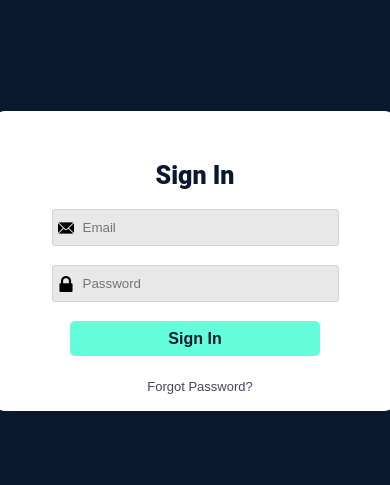
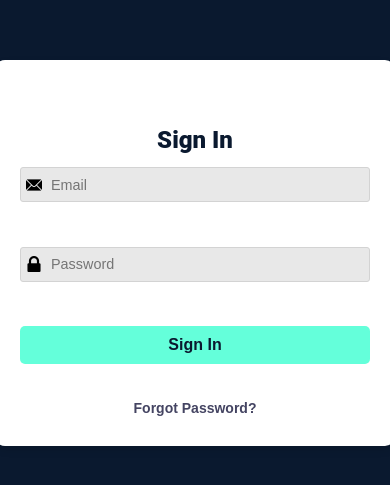
Before and after one commit to ONECSPROJECT/WEBIFY_FRONT, a React (Vite) app in the folder Front/: page / in a window 390 px wide. Shown: the part 169-654 px from the top of the page. Built offline with nearby package versions, Linux system fonts and the light colour scheme.

Commit message:
responsiveness

```diff
--- a/Front/src/Auth.module.css
+++ b/Front/src/Auth.module.css
@@ -1,98 +1,111 @@
-body{
+body {
     background-color: #0A192F;
     display: flex;
     justify-content: center;
     align-items: center;
-    height: 100vh;
-    color:#0A192F ;
+    min-height: 100vh;
+    color: #0A192F;
     font-family: 'Roboto', 'Gill Sans MT', Calibri, 'Trebuchet MS', sans-serif;
-
+    margin: 0;
+    padding: 0 1rem;
+    box-sizing: border-box;
   }
 
-.emailIcon{
+  .emailIcon {
     position: absolute;
     width: 20px;
   }
 
-.container{
+  .container {
     font-weight: 800;
     display: flex;
     justify-content: center;
     align-items: center;
-  height: 100vh;
+    flex-direction: column;
     background-color: white;
-    width: 400px;
-    height: 300px;
+    width: 100%;
+    min-width: 400px;
+    height: auto;
+    max-height: 400px;
+    padding: 1rem;
     border-radius: 10px;
     text-align: center;
-}
-form{
-    height: 200px;
-    width: 300px;
+    box-shadow: 0 4px 8px rgba(0, 0, 0, 0.1);
   }
 
-.container .Signin{
-    transform: translateY(100px);
-    font-size: 25px;
+  form {
+    width: 100%;
+    min-width: 300px;
+    display: flex;
+    flex-direction: column;
+    gap: 0.8rem;
   }
 
-.email {
+  .container .Signin {
+    transform: translateY(50px);
+    font-size: 1.5rem;
+  }
+
+  .email, .password {
     border: 0.5px solid rgb(211, 211, 211);
     border-radius: 3px;
-    background-image: url('./assets/mail.png');
     background-color: rgb(232, 232, 232);
     background-repeat: no-repeat;
     background-position: 5px center;
     background-size: 16px 16px;
     padding: 5px 5px 5px 30px;
-    width: 250px;
-    height: 25px;
+    width: 100%;
+    min-width: 350px;
+    height: 35px;
+    font-size: 0.9em  ;
+    box-sizing: border-box;
   }
+  form{
+    display: flex;
+    align-items: center;
+  }
+  .email {
+    background-image: url('./assets/mail.png');}
 
-.password{
-    border: 0.5px solid rgb(211, 211, 211);
-    border-radius: 3px;
-    background-image:url('./assets/padlock.png');
-    background-color: rgb(232, 232, 232);
-    background-repeat: no-repeat;
-    background-position: 5px center;
-    background-size: 16px 16px;
-    padding: 5px 5px 5px 30px;
-    width: 250px;
-    height: 25px;
-}
+  .password {
+    background-image: url('./assets/padlock.png');}
 
-
-.sub{
-    font-size: 16px;
+  .sub {
+    font-size: 1rem;
     border-radius: 5px;
-    height: 35px;
-    width: 250px;
+    height: 38px;
+    width: 100%;
     font-weight: 700;
     border: none;
     background-color: #64FFDA;
     cursor: pointer;
+    transition: background-color 0.3s ease;
   }
 
-.ForgotPass{
+  .sub:hover {
+    background-color: #52e0bf;
+  }
+
+  .ForgotPass {
     border: none;
     background-color: transparent;
-    position: absolute;
-    transform: translate(-170px,10px);
     color: #444462;
-    font-weight: normal;
-    font-size: 13px;
+    font-size: 0.875rem;
     cursor: pointer;
+    margin-top: 0.5rem;
   }
 
-.ForgotPass:hover{
+  .ForgotPass:hover {
     border: none;
     background-color: transparent;
-    position: absolute;
-    transform: translate(-170px,10px);
     color: #444462;
-    font-weight: normal;
-    font-size: 13px;
+    font-size: 0.875rem;
     cursor: pointer;
     text-decoration: underline;
   }
+
+
+
+  *, *::before, *::after {
+    box-sizing: inherit;
+  }
--- a/Front/src/ForgotPass.jsx
+++ b/Front/src/ForgotPass.jsx
@@ -15,7 +15,7 @@ function ForgotPass(){
         try{
             const data = await axios.post("",{email});
             setResponse("Check your email for the reset link");
-            ResetRef.current.style.display="none";
+                        ResetRef.current.style.display="none";
             CheckRef.current.style.display="flex"
 
         }
--- a/Front/src/ForgotPass.module.css
+++ b/Front/src/ForgotPass.module.css
@@ -1,45 +1,48 @@
-
-
-body{
+body {
   background-color: #0A192F;
   display: flex;
   justify-content: center;
   align-items: center;
-    height: 100vh;
-    color:#0A192F ;
+  min-height: 100vh;
+  color: #0A192F;
   font-family: 'Roboto', 'Gill Sans MT', Calibri, 'Trebuchet MS', sans-serif;
-
+  margin: 0;
+  padding: 0 1rem;
+  box-sizing: border-box;
 }
 
-.containerReset{
-
+.containerReset {
   font-weight: 800;
   display: flex;
   flex-direction: column;
   justify-content: center;
   align-items: center;
-  height: 100vh;
   background-color: white;
-    width: 500px;
-    height: 300px;
+  width: 100%;
+  min-width: 600px;
+  min-height: 300px;
+  padding: 1rem;
   border-radius: 10px;
+  text-align: center;
+  box-shadow: 0 4px 8px rgba(0, 0, 0, 0.1);
+}
+
+.Signin {
+  font-size: 2rem;
+  margin-bottom: 1rem;
+}
+
+.infoText {
+  font-size: 0.9rem;
+  color: #444462;
+  margin-bottom: 1.5rem;
   text-align: center;
 }
 
-  .Signin {
-    font-size: 35px;
-    margin-bottom: 10px;
-}
-
-  .infoText {
-    font-size: 14px;
-    color: #444462;
-    margin-bottom: 20px;
-  }
-
 .inputfield {
-    width: 320px;
-    height: 30px;
+  width: 100%;
+  max-width: 350px;
+  height: 40px;
   border-radius: 3px;
   border: none;
   background-image: url('./assets/mail.png');
@@ -48,62 +51,65 @@ body{
   background-position: 5px center;
   background-size: 16px 16px;
   padding: 5px 5px 5px 30px;
-    margin-bottom: 15px;
+  margin-bottom: 1rem;
+  box-sizing: border-box;
 }
 
-  .form{
-    width:450px;
+.form {
+  width: 100%;
+  max-width: 450px;
+  display: flex;
+  align-items: center;
 }
 
 button {
-    width: 450px;
-    height: 35px;
+  width: 100%;
+  max-width: 450px;
+  height: 45px;
   border-radius: 5px;
   border: none;
   background-color: #64ffda;
   font-weight: 700;
   cursor: pointer;
+  transition: background-color 0.3s ease;
 }
 
 button:hover {
   background-color: #52e0bd;
 }
 
-  .BacktoLogin{
+.BacktoLogin {
   border: none;
-    transform: translateY(100px);
   background-color: transparent;
-    position: absolute;
   color: #444462;
   font-weight: normal;
-    font-size: 13px;
+  font-size: 0.875rem;
   cursor: pointer;
+  margin-top: 1.5rem;
 }
 
-.BacktoLogin:hover{
+.BacktoLogin:hover {
   border: none;
   background-color: transparent;
-    position: absolute;
   color: #444462;
   font-weight: normal;
-    font-size: 13px;
+  font-size: 0.875rem;
   cursor: pointer;
+  margin-top: 1.5rem;
   text-decoration: underline;
 }
 
-
-
-
-.containerCheck{
+.containerCheck {
   font-weight: 800;
   flex-direction: column;
   display: none;
   justify-content: center;
   align-items: center;
-  height: 100vh;
+  background-color: #E3FCEF;
+  width: 100%;
+  min-width: 600px;
+  min-height: 350px;
+  padding: 2rem;
   border-radius: 10px;
   text-align: center;
-    background-color: #E3FCEF;
-    width: 600px;
-    height: 300px;
 }
--- a/Front/src/Login.jsx
+++ b/Front/src/Login.jsx
@@ -2,7 +2,6 @@ import React from "react";
 import {useState} from "react";
 import axios from "axios";
 import { useNavigate } from "react-router-dom";
-import emailicon from './assets/mail.png'
 import styles from './Auth.module.css'
 function Login(){
     const navigate=useNavigate();
@@ -44,7 +43,6 @@ return(
 <br />
     <button className={styles.sub} type="submit">
       Sign In</button>
-<br />
     <button className={styles.ForgotPass} onClick={handleForgotPass}>
       Forgot Password?</button>
   </form>
--- a/Front/src/Redirect.jsx
+++ b/Front/src/Redirect.jsx
@@ -10,9 +10,6 @@ function Redirect(){
             <h2 className={styles.Signin}>Redirecting...</h2>
             <p>Please wait while we take you to the login page</p>
             <div className={styles.loader}>
-                <div className={styles.dot}></div>
-                <div className={styles.dot}></div>
-                <div className={styles.dot}></div>
                 </div>
         </div>
         </>
--- a/Front/src/Redirect.module.css
+++ b/Front/src/Redirect.module.css
@@ -26,17 +26,17 @@ body{
 }
 .loader{
     border: 5px solid #f3f3f3;
-    border-top: 5px solid #0A192F;
-    border-bottom:5px dotted #0A192F;
+    border-top: 5px solid #64ffda;
     border-radius: 50%;
     width: 40px;
     height: 40px;
-    animation: spin 1s infinite;
+    animation: spin 1s linear infinite;
     margin-top: 20px;
   }
 
   @keyframes spin {
-    from {transform: rotate(0deg);}
+    from {transform: rotate(0deg);
+    }
     to {transform: rotate(360deg);}
   }
 
--- a/Front/src/ResetPass.module.css
+++ b/Front/src/ResetPass.module.css
@@ -1,82 +1,75 @@
-body{
-
+body {
   background-color: #0A192F;
   display: flex;
   justify-content: center;
   align-items: center;
-    height: 100vh;
-    color:#0A192F ;
+  min-height: 100vh;
+  color: #0A192F;
   font-family: 'Roboto', 'Gill Sans MT', Calibri, 'Trebuchet MS', sans-serif;
-
+  margin: 0;
+  box-sizing: border-box;
 }
 
-.container{
+.container {
   font-weight: 800;
+  display: flex;
+  flex-direction: column;
+  justify-content: center;
+  align-items: center;
+  background-color: white;
+  width: 100%;
+  min-width: 600px;
+  max-height:  450px;
+  border-radius: 10px;
+  box-shadow: 0 4px 8px rgba(0, 0, 0, 0.1);
+}
+
+
+.form{
   display: flex;
   justify-content: center;
   align-items: center;
-  height: 100vh;
-    background-color: white;
-    width: 600px;
-    height: 400px;
-    border-radius: 10px;
-    text-align: center;
+  height: auto;
+  min-height: 350px;
+}
+
+
+.Signin {
+  font-size: 2rem;
+}
+
+.infoText {
+  font-size: 0.9rem;
+  color: #444462;
 }
 
 .inputfield {
-    width: 340px;
-    height: 30px;
+  width: 100%;
+  max-width: 350px;
+  height: 40px;
   border-radius: 3px;
-    border: 1px solid #ccc;
-    padding: 5px;
-    margin-bottom: 15px;
+  border: none;
   background-image: url('./assets/padlock.png');
   background-color: rgb(232, 232, 232);
   background-repeat: no-repeat;
   background-position: 5px center;
   background-size: 16px 16px;
   padding: 5px 5px 5px 30px;
+  box-sizing: border-box;
 }
 
-  .infoText {
-    font-size: 15px;
-    color: #444462;
-    margin-bottom: 20px;
-  }
-
-  .form{
-    transition: 0.5s;
-    width:450px;
-    height: 350px;
-  }
-
-
-  .BacktoLogin{
-    border: none;
-    transform: translateY(170px);
-    background-color: transparent;
-    position: absolute;
-    color: #444462;
-    font-weight: normal;
-    font-size: 13px;
-    cursor: pointer;
-}
-
-.BacktoLogin:hover{
-    border: none;
-    background-color: transparent;
-    position: absolute;
-    color: #444462;
-    font-weight: normal;
-    font-size: 13px;
-    cursor: pointer;
-    text-decoration: underline;
+.form {
+  width: 100%;
+  max-width: 450px;
+  display: flex;
+  align-items: center;
+  flex-direction: column;
 }
 
 button {
-    transition: 0.5s;
-    width: 350px;
-    height: 40px;
+  width: 100%;
+  max-width: 350px;
+  height: 45px;
   border-radius: 5px;
   border: none;
   background-color: #64ffda;
@@ -89,3 +82,22 @@ button {
 button:hover {
   background-color: #52e0bd;
 }
+
+.BacktoLogin {
+  border: none;
+  background-color: transparent;
+  color: #444462;
+  font-weight: normal;
+  font-size: 0.875rem;
+  cursor: pointer;
+}
+
+.BacktoLogin:hover {
+  border: none;
+  background-color: transparent;
+  color: #444462;
+  font-weight: normal;
+  font-size: 0.875rem;
+  cursor: pointer;
+  text-decoration: underline;
+}
```
Also changed, not shown: Front/src/ResetPass.jsx (+9 -6 lines). Lines whose indentation alone changed are shown as unchanged.
